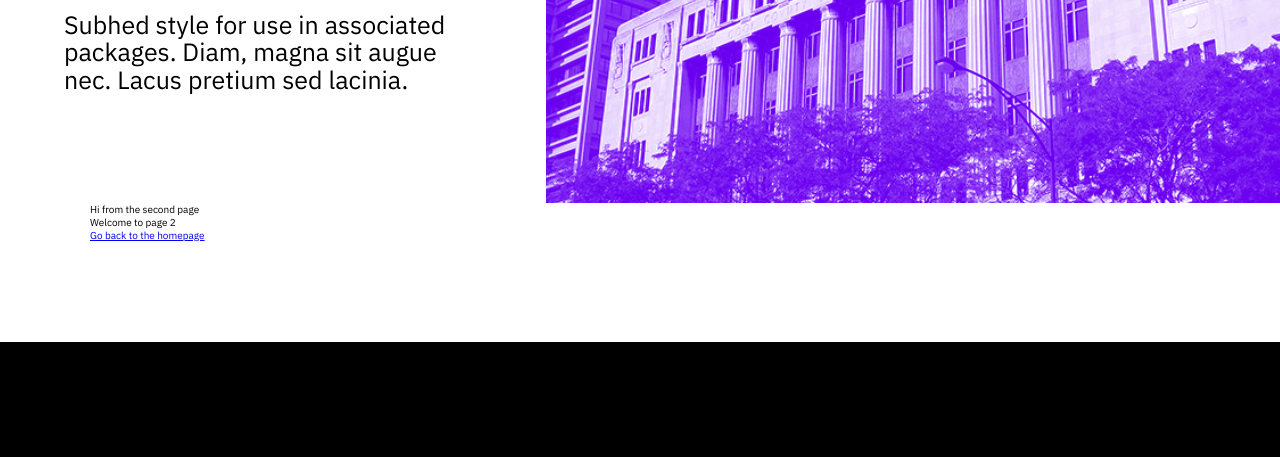
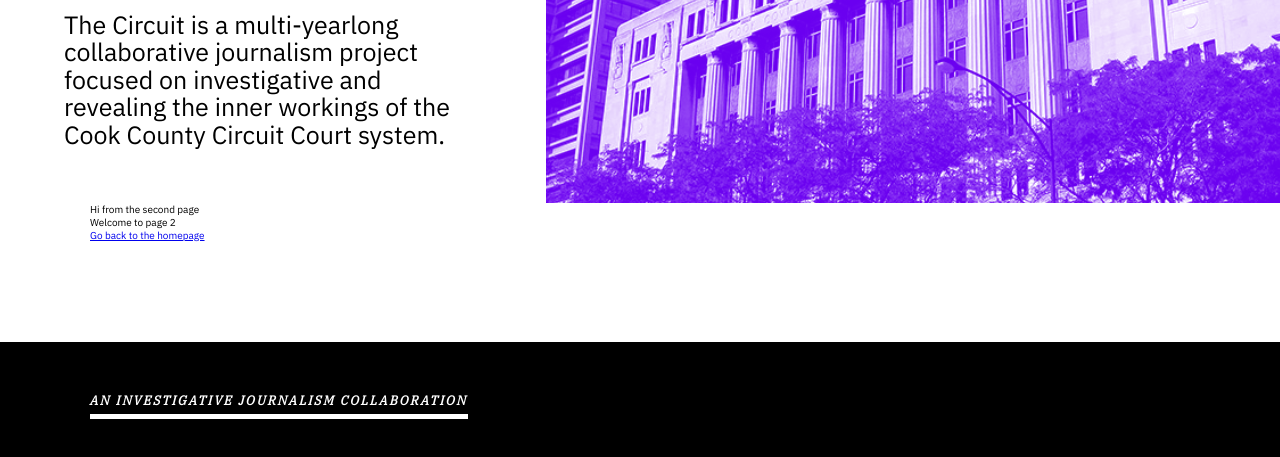
Before and after one commit to designhawg/circuit, a Gatsby site: page /page-2 in a window 1280 px wide. Shown: the part 367-824 px from the top of the page. Built offline with nearby package versions, Linux system fonts and the light colour scheme; Gatsby itself is replaced by a stand-in of ours.

Commit message:
update homepage

```diff
--- a/src/components/hero.js
+++ b/src/components/hero.js
@@ -9,7 +9,7 @@ const Hero = ({ siteTitle }) => (
         <div className="hero-text">
             <h1 className="hero-headline"><span className="lightWeight">The</span>Circuit</h1>
             <h2>Decoding <br/>the Cook County <br/>Court System</h2>
-            <h3>Subhed style for use in associated packages. Diam, magna sit augue nec. Lacus pretium sed lacinia.</h3>
+            <h3>The Circuit is a multi-yearlong collaborative journalism project focused on investigative and revealing the inner workings of the Cook County Circuit Court system.</h3>
         </div>
         <div className="hero-img">
         </div>
--- a/src/components/layout.js
+++ b/src/components/layout.js
@@ -32,6 +32,9 @@ const Layout = ({ children }) => {
         <main>{children}</main>
       </div>
       <footer>
+        <div className="contain">
+          <h5 className="label">AN INVESTIGATIVE JOURNALISM COLLABORATION</h5>
+        </div>
       </footer>
     </>
   )
--- a/src/components/styles.css
+++ b/src/components/styles.css
@@ -38,6 +38,12 @@ html {
     font-size: 10px;
 }
 
+.contain {
+    max-width: 1100px;
+    margin: 0 auto;
+    padding: 0 5% 0 5%;
+}
+
 header {
     /* background-color: var(--light-grey); */
     overflow: hidden;
@@ -61,6 +67,10 @@ nav ul {
     nav ul {
         display: flex;
         text-decoration: none;
+    }
+
+    .contain {
+        padding: 0 0 0 0;
     }
 }
 
@@ -234,26 +244,28 @@ nav img {
 
 .label {
     font-family: 'IBM Plex Serif', serif;
-    font-size: 1.6rem;
+    font-size: 1.3rem;
     text-transform: uppercase;
     font-weight: 700;
     font-style: italic;
     letter-spacing: 2px;
-    border-bottom: 5px solid #333;
+    border-bottom: 5px solid #fff;
     display: inline-block;
     padding-bottom: 5px;
     margin-bottom: 10px;
+    margin-top: 50px;
 }
 
 .feature-story {
     display: grid;
-    grid-template-columns:s 1fr;
+    grid-template-columns: 1fr;
     margin-top: 80px;
     padding: 0 5% 0 5%;
     grid-gap: 10px;
 }
 
 .feature-story img {
+    margin-top: 5px;
     width: 100%;
 }
 
@@ -420,8 +432,9 @@ button:hover {
 }
 
 footer {
-    width: 100%;
     background-color: #000;
+    color: #fff;
     height: 30rem;
     margin-top: 100px;
+    width: 100%;
 }
```
